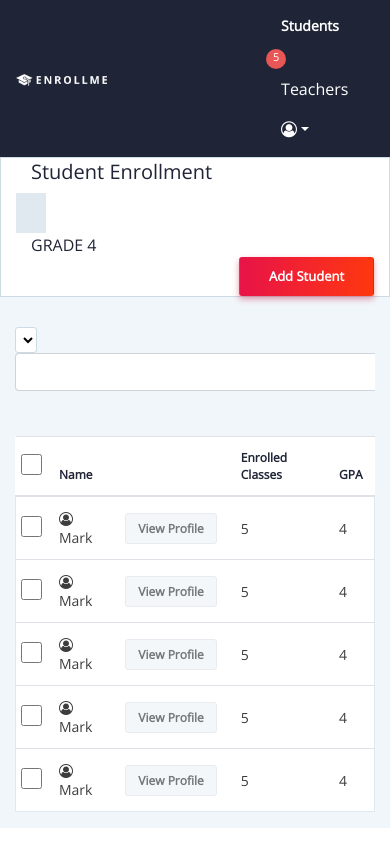
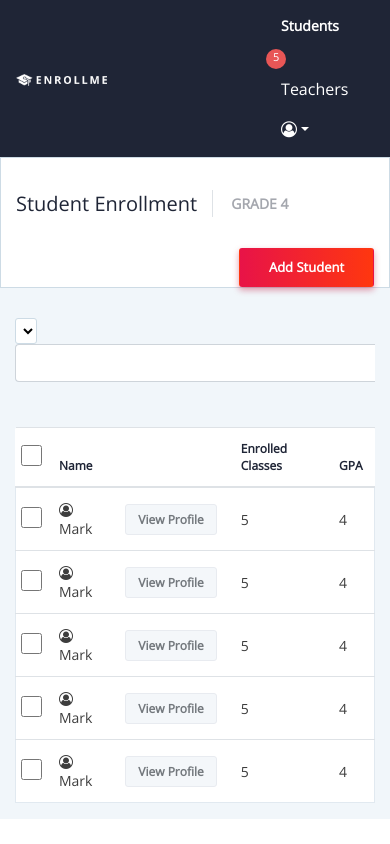
Before and after one commit to KMK73/EnrollMe, an Angular app: page / in a window 390 px wide. Built offline with nearby package versions, Linux system fonts and the light colour scheme.

Commit message:
need to switch responsive design

```diff
--- a/src/app/pages/home/home.component.html
+++ b/src/app/pages/home/home.component.html
@@ -1,14 +1,18 @@
 <div class="container-fluid top-bar">
 
   <div class="row">
-    <div class="col-sm-6 col-md-8 align-self-center">
-      <div class="col">
-        <h3>Student Enrollment</h3>
+    <div class="col-sm-12 col-md-8">
+      <div class="row">
+        <div class="align-self-center border-right">
+          <h3>Student Enrollment</h3>
+        </div>
+        <!-- <div class="col hr align-self-center"></div> -->
+        <div class="align-self-center">
+          <span>GRADE 4</span>
+        </div>
       </div>
-      <div class="col hr"></div>
-      <div class="col"><span>GRADE 4</span></div>
     </div>
-    <div class="col-sm-12 col-md-4 align-self-center">
+    <div class="col-sm-12 col-md-4 align-self-center student-btn">
       <button type="button" class="btn pull-right blur-btn">Add Student</button>
     </div>
   </div>
--- a/src/app/pages/home/home.component.scss
+++ b/src/app/pages/home/home.component.scss
@@ -1,10 +1,27 @@
 $backgroundDash: #F1F6FA;
+$break-small: 320px;
 .top-bar {
   border: 1px solid #CDDBE5;
   background-color: #FFFFFF;
   box-shadow: 0 2px 0 0 rgba(221, 221, 221, 0.5);
   .row {
     min-height: 90px;
+  }
+  h3 {
+	  margin-bottom: 0;
+  }
+  span {
+    opacity: 0.4;
+    color: #1F2536;
+    font-family: "Open Sans";
+    font-size: 14px;
+	font-weight: 600;
+	padding-left: 18px;
+  }
+  .border-right {
+    border-right: 1px solid #E1E9F0;
+    padding-right: 15px;
+    padding-left: 15px;
   }
   .pull-right {
     float: right !important; // Use of important emulates bootstrap
@@ -13,6 +30,12 @@ $backgroundDash: #F1F6FA;
     height: 40px;
     width: 1px;
     background-color: #E1E9F0;
+  }
+  .student-btn {
+	@media screen and (max-width: $break-small) {
+		width: 100%;
+		float: none !important;
+	  }
   }
   .blur-btn {
     border-radius: 3px;
@@ -25,7 +48,7 @@ $backgroundDash: #F1F6FA;
     line-height: 13px;
     text-align: center;
     min-width: 135px;
-    padding: 12px;
+	padding: 12px;
   }
 }
 
```
